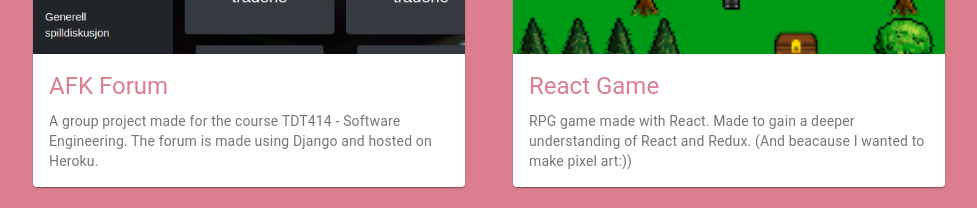
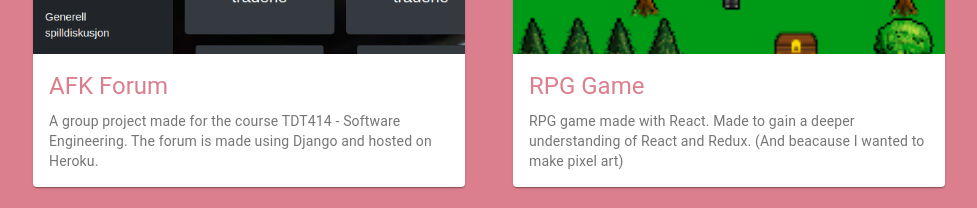
Before and after one commit to karoliks/karoliks.github.io, a React (Create React App) app: page / in a window 1280 px wide. Shown: the part 615-823 px from the top of the page, without its empty margins (151-1128 px from the left). Built offline with nearby package versions, Linux system fonts and the light colour scheme.

Commit message:
Change wording for game card

```diff
--- a/src/data/projectdata.js
+++ b/src/data/projectdata.js
@@ -22,9 +22,9 @@
   },
   reactgame: {
     img: "/projectvisuals/Screenshot from 2020-08-16 17-39-17.png",
-    title: "React Game",
+    title: "RPG Game",
     desc:
-      "RPG game made with React. Made to gain a deeper understanding of React  and Redux. (And beacause I wanted to make pixel art:))",
+      "RPG game made with React. Made to gain a deeper understanding of React  and Redux. (And beacause I wanted to make pixel art)",
     link: "https://karoliks.github.io/react-game/",
   },
 };
```
